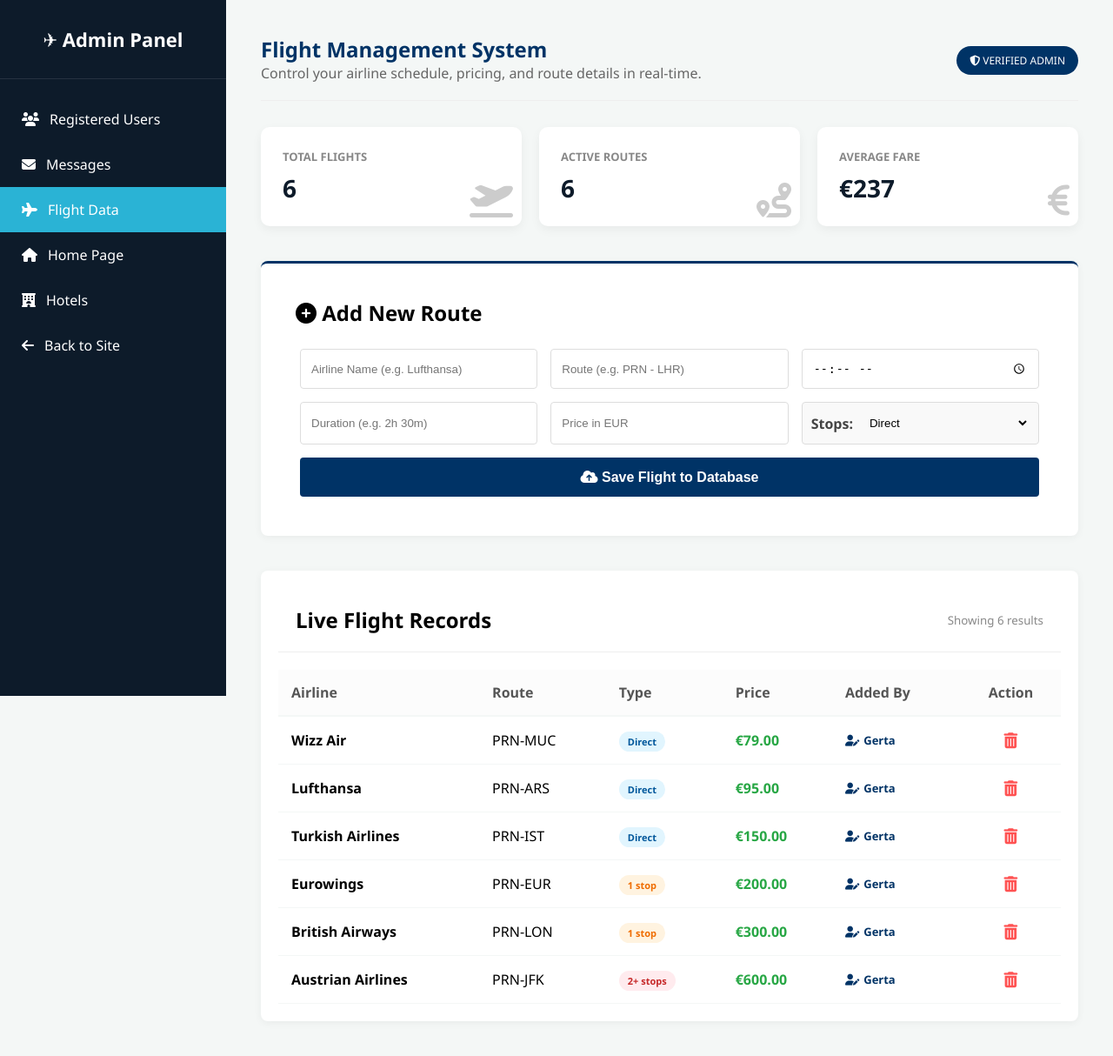
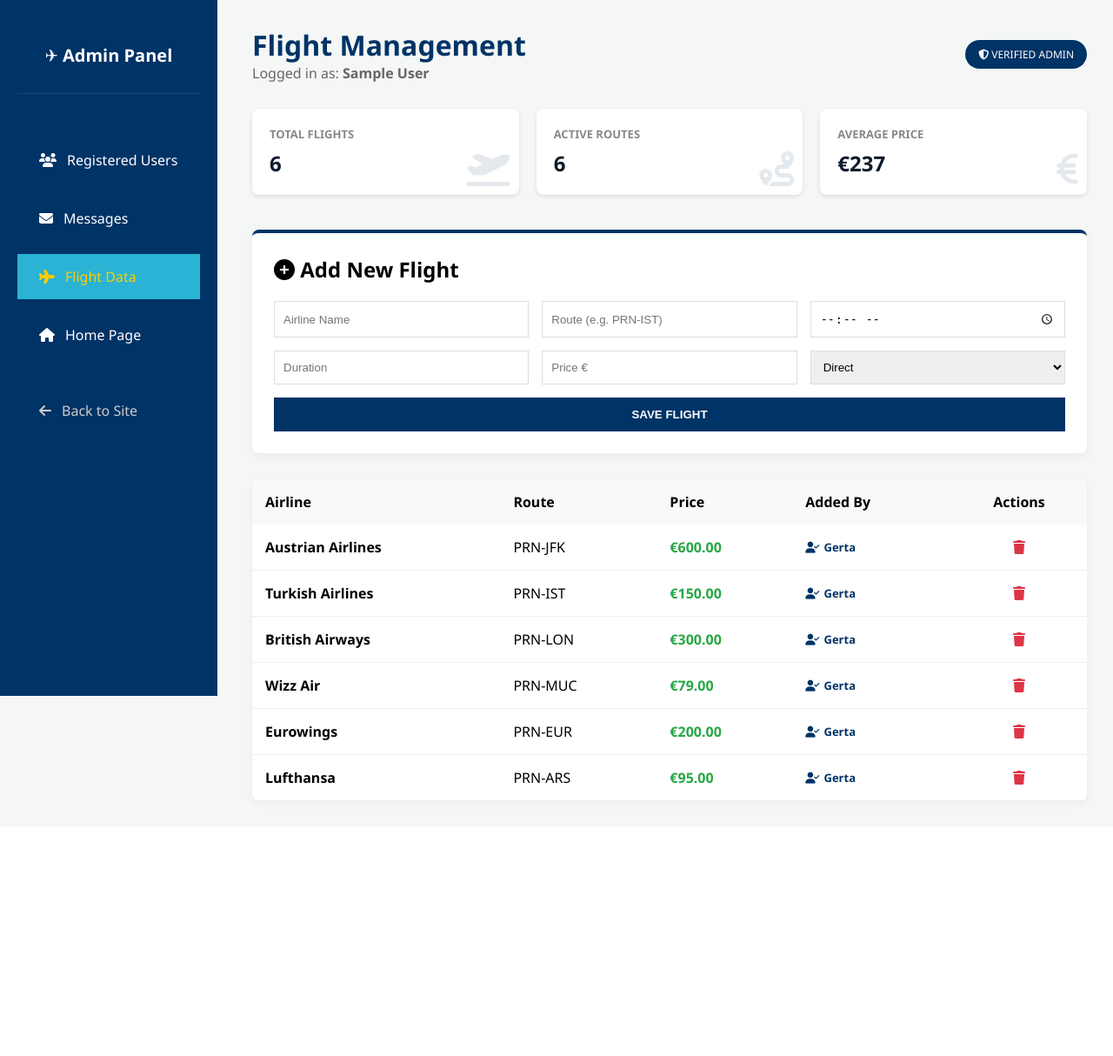
Before and after one commit to Albarudari/PrishtinaAirlines, a PHP site: page /admin_flights.php in a window 1280 px wide. Shown: the whole page at 87% size. After the commit the page ends 928 px from the top, so only its background shows below. Run offline with PHP 8.4, Linux system fonts and the light colour scheme; the visitor is signed in with stand-in values (Sample User, id 1); data comes from the database, SQL or seed files in the repository.

Commit message:
fixed admin

```diff
--- a/M/FlightMapper.php
+++ b/M/FlightMapper.php
@@ -21,18 +21,11 @@ class FlightMapper extends Database {
                 }
             }
 
-            $sql .= " ORDER BY f.price ASC";
+            $sql .= " ORDER BY f.id DESC";
             $statement = $conn->prepare($sql);
             $statement->execute($params);
 
-            $rows = $statement->fetchAll(PDO::FETCH_ASSOC);
-
-            foreach ($rows as &$row) {
-                if (!isset($row['stops']) && isset($row['is_direct'])) {
-                    $row['stops'] = $row['is_direct'] == 1 ? 0 : 1;
-                }
-            }
-            return $rows;
+            return $statement->fetchAll(PDO::FETCH_ASSOC);
         } catch (PDOException $e) {
             die("Database Error: " . $e->getMessage());
         }
--- a/admin_flights.php
+++ b/admin_flights.php
@@ -1,8 +1,14 @@
 <?php
+session_start();
 require_once __DIR__ . '/M/FlightMapper.php';
+
+if (!isset($_SESSION['user_id'])) {
+    header("Location: login.php");
+    exit();
+}
+
 $flightMapper = new FlightMapper();
-
-$current_admin_id = isset($_SESSION['user_id']) ? $_SESSION['user_id'] : 10;
+$current_admin_id = $_SESSION['user_id'];
 
 if (isset($_POST['add_flight'])) {
     if(!empty($_POST['airline']) && !empty($_POST['route']) && !empty($_POST['price'])) {
@@ -38,139 +44,108 @@ $flights = $flightMapper->getAllFlights();
     <style>
         .admin-table tbody tr:hover { background-color: #fcfcfc; }
         .btn-save:hover { opacity: 0.9; transform: translateY(-1px); }
-        .icon-bg { opacity: 0.2; position: absolute; right: 10px; bottom: 10px; font-size: 40px; }
-        .stat-card { position: relative; overflow: hidden; }
-        /* Stil i shtuar për emrin e adminit */
+        .stat-card { position: relative; overflow: hidden; background: #fff; padding: 20px; border-radius: 8px; box-shadow: 0 2px 5px rgba(0,0,0,0.1); }
+        .icon-bg { opacity: 0.1; position: absolute; right: 10px; bottom: 10px; font-size: 40px; color: #003366; }
         .admin-name-tag { color: #003366; font-weight: 600; font-size: 13px; display: flex; align-items: center; gap: 5px; }
+        .badge.admin { background: #003366; color: white; padding: 8px 15px; border-radius: 20px; font-size: 12px; }
     </style>
 </head>
 <body>
 
-<div class="admin-container">
-    <aside class="sidebar">
-        <div class="logo">✈ Admin Panel</div>
-        <nav class="side-nav">
-             <a href="admin_dashboard.php"><i class="fa-solid fa-users"></i> Registered Users</a>
-             <a href="admin_messages.php"><i class="fa-solid fa-envelope"></i> Messages</a>
-             <a href="admin_flights.php" class="active"><i class="fa-solid fa-plane"></i> Flight Data</a>
-             <a href="admin_homepage.php"><i class="fa-solid fa-house"></i> Home Page</a>
-             <a href="admin_hotels.php"><i class="fa-solid fa-hotel"></i> Hotels</a>
-             <a href="homepage.php" class="back-site"><i class="fa-solid fa-arrow-left"></i> Back to Site</a>
+<div class="admin-container" style="display: flex; min-height: 100vh;">
+    <aside class="sidebar" style="width: 250px; background: #003366; color: white; padding: 20px;">
+        <div class="logo" style="font-size: 20px; font-weight: bold; margin-bottom: 30px;">✈ Admin Panel</div>
+        <nav class="side-nav" style="display: flex; flex-direction: column; gap: 15px;">
+             <a href="admin_dashboard.php" style="color: white; text-decoration: none;"><i class="fa-solid fa-users"></i> Registered Users</a>
+             <a href="admin_messages.php" style="color: white; text-decoration: none;"><i class="fa-solid fa-envelope"></i> Messages</a>
+             <a href="admin_flights.php" class="active" style="color: #ffcc00; text-decoration: none;"><i class="fa-solid fa-plane"></i> Flight Data</a>
+             <a href="admin_homepage.php" style="color: white; text-decoration: none;"><i class="fa-solid fa-house"></i> Home Page</a>
+             <a href="homepage.php" class="back-site" style="margin-top: 20px; color: #ccc; text-decoration: none;"><i class="fa-solid fa-arrow-left"></i> Back to Site</a>
         </nav>
     </aside>
 
-    <main class="main-content">
-        <header class="admin-header" style="display: flex; justify-content: space-between; align-items: center; margin-bottom: 30px; border-bottom: 1px solid #eee; padding-bottom: 20px;">
-            <div class="header-left">
-                <h1 style="color: #003366; font-size: 24px;">Flight Management System</h1>
-                <p style="color: #666;">Control your airline schedule, pricing, and route details in real-time.</p>
+    <main class="main-content" style="flex-grow: 1; padding: 30px; background: #f4f7f6;">
+        <header class="admin-header" style="display: flex; justify-content: space-between; align-items: center; margin-bottom: 30px;">
+            <div>
+                <h1 style="color: #003366; margin: 0;">Flight Management</h1>
+                <p style="color: #666;">Logged in as: <strong><?php echo $_SESSION['user_name'] ?? 'Admin'; ?></strong></p>
             </div>
-            <div class="header-right">
-                <span class="badge admin" style="background: #003366; color: white; padding: 8px 15px; border-radius: 20px; font-size: 12px;">
+            <span class="badge admin">
                 <i class="fa-solid fa-shield-halved"></i> Verified Admin
             </span>
-            </div>
         </header>
 
         <section class="stats-grid" style="display: grid; grid-template-columns: repeat(3, 1fr); gap: 20px; margin-bottom: 40px;">
             <div class="stat-card">
                 <i class="fa-solid fa-plane-departure icon-bg"></i>
                 <h3>Total Flights</h3>
-                <p><?php echo count($flights); ?></p>
+                <p style="font-size: 24px; font-weight: bold;"><?php echo count($flights); ?></p>
             </div>
             <div class="stat-card">
                 <i class="fa-solid fa-route icon-bg"></i>
                 <h3>Active Routes</h3>
-                <p><?php echo count(array_unique(array_column($flights, 'route'))); ?></p>
+                <p style="font-size: 24px; font-weight: bold;"><?php echo count(array_unique(array_column($flights, 'route'))); ?></p>
             </div>
             <div class="stat-card">
                 <i class="fa-solid fa-euro-sign icon-bg"></i>
-                <h3>Average Fare</h3>
-                <p>€<?php echo (count($flights) > 0) ? round(array_sum(array_column($flights, 'price')) / count($flights)) : 0; ?></p>
+                <h3>Average Price</h3>
+                <p style="font-size: 24px; font-weight: bold;">€<?php echo (count($flights) > 0) ? round(array_sum(array_column($flights, 'price')) / count($flights)) : 0; ?></p>
             </div>
         </section>
 
-        <section class="table-section" style="margin-bottom: 40px; border-top: 3px solid #003366; background: #fff; border-radius: 8px; box-shadow: 0 2px 10px rgba(0,0,0,0.05);">
-            <h2 style="padding: 20px 20px 0 20px;"><i class="fa-solid fa-plus-circle"></i> Add New Route</h2>
-            <form action="admin_flights.php" method="POST" style="display: grid; grid-template-columns: repeat(3, 1fr); gap: 15px; padding: 25px;">
-                <input type="text" name="airline" placeholder="Airline Name (e.g. Lufthansa)" required style="padding: 12px; border: 1px solid #ddd; border-radius: 4px;">
-                <input type="text" name="route" placeholder="Route (e.g. PRN - LHR)" required style="padding: 12px; border: 1px solid #ddd; border-radius: 4px;">
-                <input type="time" name="time" required style="padding: 12px; border: 1px solid #ddd; border-radius: 4px;">
-                <input type="text" name="duration" placeholder="Duration (e.g. 2h 30m)" required style="padding: 12px; border: 1px solid #ddd; border-radius: 4px;">
-                <input type="number" step="0.01" name="price" placeholder="Price in EUR" required style="padding: 12px; border: 1px solid #ddd; border-radius: 4px;">
-
-                <div style="display: flex; align-items: center; gap: 10px; background: #f9f9f9; padding: 10px; border-radius: 4px; border: 1px solid #ddd;">
-                    <label for="stops" style="font-weight: 600; color: #444;">Stops:</label>
-                    <select name="stops" id="stops" style="padding: 5px; border: none; background: transparent; flex-grow: 1; cursor: pointer;">
+        <section class="table-section" style="background: #fff; padding: 25px; border-radius: 8px; margin-bottom: 30px; border-top: 4px solid #003366;">
+            <h2><i class="fa-solid fa-plus-circle"></i> Add New Flight</h2>
+            <form action="admin_flights.php" method="POST" style="display: grid; grid-template-columns: repeat(3, 1fr); gap: 15px; margin-top: 20px;">
+                <input type="text" name="airline" placeholder="Airline Name" required style="padding: 10px; border: 1px solid #ddd;">
+                <input type="text" name="route" placeholder="Route (e.g. PRN-IST)" required style="padding: 10px; border: 1px solid #ddd;">
+                <input type="time" name="time" required style="padding: 10px; border: 1px solid #ddd;">
+                <input type="text" name="duration" placeholder="Duration" required style="padding: 10px; border: 1px solid #ddd;">
+                <input type="number" step="0.01" name="price" placeholder="Price €" required style="padding: 10px; border: 1px solid #ddd;">
+                <select name="stops" style="padding: 10px; border: 1px solid #ddd;">
                     <option value="0">Direct</option>
-                        <option value="1">1 stop</option>
-                        <option value="2">2+ stops</option>
+                    <option value="1">1 Stop</option>
+                    <option value="2">2+ Stops</option>
                 </select>
-                </div>
-
-                <button type="submit" name="add_flight" class="btn-save" style="grid-column: span 3; border: none; cursor: pointer; height: 45px; background: #003366; color: #fff; font-size: 16px; transition: 0.3s; border-radius: 4px; font-weight: bold;">
-                    <i class="fa-solid fa-cloud-upload-alt"></i> Save Flight to Database
+                <button type="submit" name="add_flight" class="btn-save" style="grid-column: span 3; background: #003366; color: white; border: none; padding: 12px; cursor: pointer; font-weight: bold;">
+                    SAVE FLIGHT
                 </button>
             </form>
         </section>
 
-        <section class="table-section" style="background: #fff; border-radius: 8px; box-shadow: 0 2px 10px rgba(0,0,0,0.05);">
-            <div class="table-header" style="padding: 20px; border-bottom: 1px solid #eee; display: flex; justify-content: space-between; align-items: center;">
-                <h2 style="margin: 0;">Live Flight Records</h2>
-                <small style="color: #888;">Showing <?php echo count($flights); ?> results</small>
-            </div>
-            <table class="admin-table" style="width: 100%; border-collapse: collapse;">
-                <thead>
-                    <tr style="text-align: left; background: #fcfcfc;">
-                        <th style="padding: 15px;">Airline</th>
-                        <th style="padding: 15px;">Route</th>
-                        <th style="padding: 15px;">Type</th>
-                        <th style="padding: 15px;">Price</th>
-                        <th style="padding: 15px;">Added By</th> <th style="padding: 15px; text-align: center;">Action</th>
+        <section style="background: #fff; border-radius: 8px; overflow: hidden; box-shadow: 0 2px 10px rgba(0,0,0,0.05);">
+            <table style="width: 100%; border-collapse: collapse;">
+                <thead style="background: #f8f9fa;">
+                    <tr>
+                        <th style="padding: 15px; text-align: left;">Airline</th>
+                        <th style="padding: 15px; text-align: left;">Route</th>
+                        <th style="padding: 15px; text-align: left;">Price</th>
+                        <th style="padding: 15px; text-align: left;">Added By</th> <th style="padding: 15px; text-align: center;">Actions</th>
                     </tr>
                 </thead>
                 <tbody>
-                    <?php if(empty($flights)): ?>
-                        <tr>
-                            <td colspan="6" style="text-align: center; padding: 30px; color: #999;">No flights found in database.</td>
-                        </tr>
-                    <?php else: ?>
                     <?php foreach($flights as $f): ?>
                     <tr style="border-bottom: 1px solid #eee;">
                         <td style="padding: 15px;"><strong><?php echo htmlspecialchars($f['airline']); ?></strong></td>
                         <td style="padding: 15px;"><?php echo htmlspecialchars($f['route']); ?></td>
+                        <td style="padding: 15px; color: #28a745; font-weight: bold;">€<?php echo $f['price']; ?></td>
                         <td style="padding: 15px;">
-                                <?php
-                                $s = isset($f['stops']) ? (int)$f['stops'] : 0;
-                                $label = $s === 0 ? 'Direct' : ($s === 1 ? '1 stop' : '2+ stops');
-                                $bg = $s === 0 ? '#e1f5fe' : ($s === 1 ? '#fff3e0' : '#ffebee');
-                                $clr = $s === 0 ? '#01579b' : ($s === 1 ? '#ef6c00' : '#c62828');
-                                ?>
-                                <span style="padding: 4px 10px; border-radius: 12px; font-size: 11px; font-weight: bold; background: <?php echo $bg; ?>; color: <?php echo $clr; ?>;">
-                                    <?php echo $label; ?>
+                            <span class="admin-name-tag">
+                                <i class="fa-solid fa-user-check"></i>
+                                <?php echo htmlspecialchars($f['admin_name'] ?? 'System'); ?>
                             </span>
                         </td>
-                            <td style="padding: 15px; font-weight: bold; color: #28a745;">€<?php echo htmlspecialchars($f['price']); ?></td>
-
-                            <td style="padding: 15px;">
-                                <div class="admin-name-tag">
-                                    <i class="fa-solid fa-user-pen"></i>
-                                    <?php echo htmlspecialchars($f['admin_name'] ?? 'System'); ?>
-                                </div>
-                            </td>
-
                         <td style="padding: 15px; text-align: center;">
-                                <a href="admin_flights.php?delete=<?php echo $f['id']; ?>" class="btn-delete" style="color: #ff5252; font-size: 18px;" onclick="return confirm('Are you sure you want to delete this flight?')">
-                                    <i class="fa-solid fa-trash-can"></i>
+                            <a href="admin_flights.php?delete=<?php echo $f['id']; ?>" style="color: #dc3545;" onclick="return confirm('Delete this flight?')">
+                                <i class="fa-solid fa-trash"></i>
                             </a>
                         </td>
                     </tr>
                     <?php endforeach; ?>
-                    <?php endif; ?>
                 </tbody>
             </table>
         </section>
     </main>
 </div>
+
 </body>
 </html>
```
Lines whose indentation alone changed are shown as unchanged.
